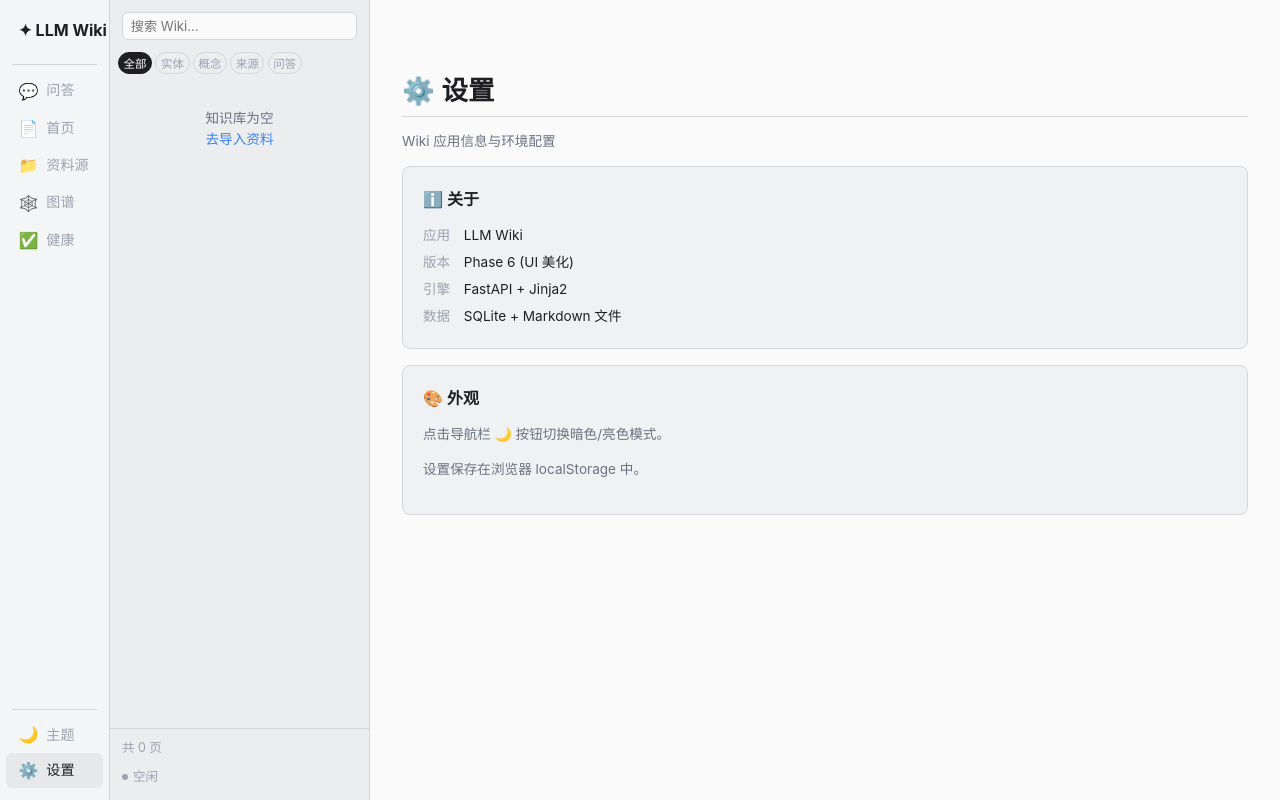
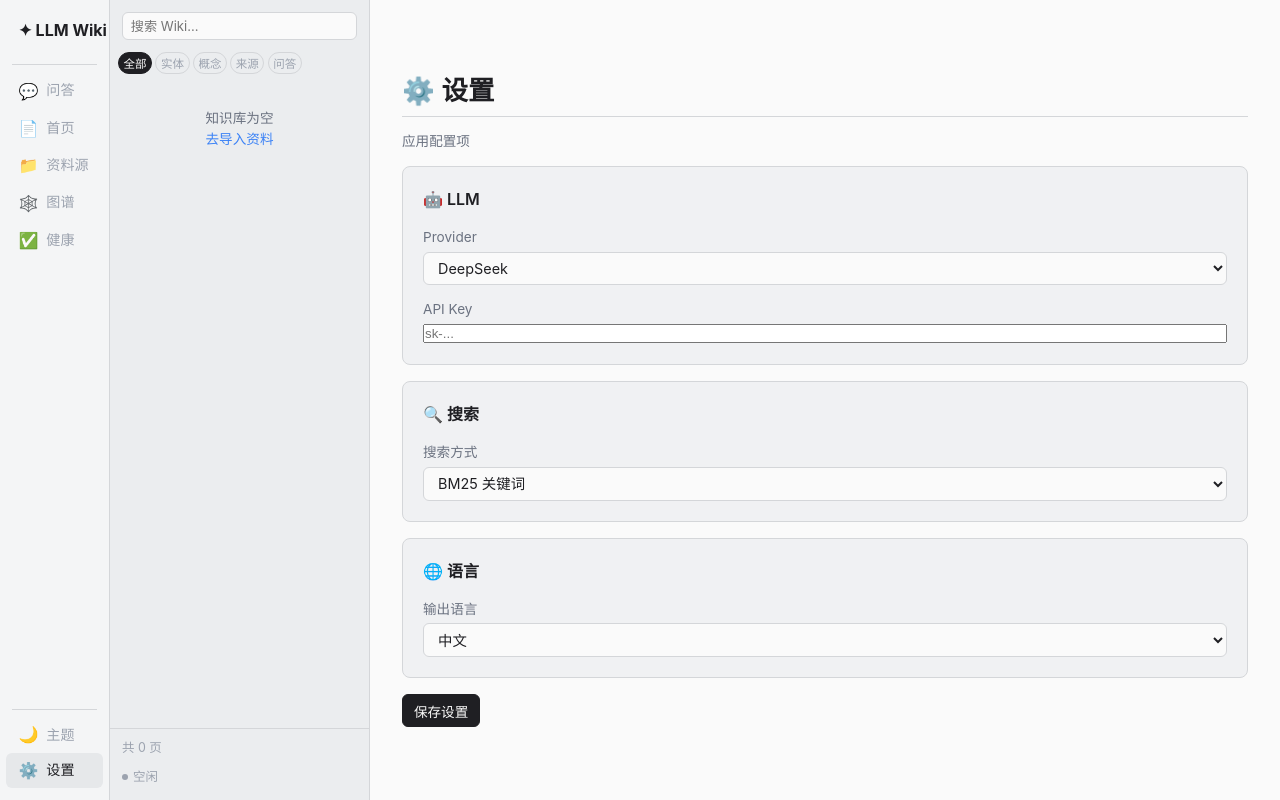
Before and after one commit to wuLa0702/llm_wiki_selfbuild, a FastAPI app: page /wiki/settings in a window 1280 px wide. Run offline with FastAPI, Linux system fonts and the light colour scheme; data that the repository does not hold is empty; some libraries are stand-ins or nearby versions.

Commit message:
feat(ui): Phase 6 Batch 1 — 最近访问侧边栏、导入重试、设置页面

```diff
--- a/src/api/routes/misc.py
+++ b/src/api/routes/misc.py
@@ -3,6 +3,7 @@ import logging
 
 from fastapi import APIRouter, Request
 from fastapi.responses import JSONResponse, RedirectResponse
+from pydantic import BaseModel
 
 from src.app_state import get_watcher, set_watcher
 from src.core.privacy import PrivacyManager
@@ -248,3 +249,47 @@ async def list_sources(page: int = 1, per_page: int = 50):
         per_page=per_page,
         total_pages=total_pages,
     )
+
+# ------------------------------------------------------------------
+# 用户设置（JSON 文件持久化）
+# ------------------------------------------------------------------
+import json
+
+SETTINGS_FILE = "user_settings.json"
+
+def _load_settings() -> dict:
+    try:
+        with open(SETTINGS_FILE, "r", encoding="utf-8") as f:
+            return json.load(f)
+    except (FileNotFoundError, json.JSONDecodeError):
+        return {}
+
+def _save_settings(data: dict) -> None:
+    with open(SETTINGS_FILE, "w", encoding="utf-8") as f:
+        json.dump(data, f, ensure_ascii=False, indent=2)
+
+
+class SettingsResponse(BaseModel):
+    """用户设置"""
+    llm_provider: str = "deepseek"
+    deepseek_api_key: str = ""
+    deepseek_model: str = "deepseek-v4-flash"
+    output_language: str = "zh"
+    search_method: str = "bm25"
+    theme: str = "light"
+
+
+@router.get("/v1/settings", response_model=SettingsResponse)
+async def get_settings():
+    """读取用户设置"""
+    saved = _load_settings()
+    defaults = SettingsResponse().model_dump()
+    defaults.update(saved)
+    return SettingsResponse(**defaults)
+
+
+@router.post("/v1/settings", response_model=SettingsResponse)
+async def save_settings(body: SettingsResponse):
+    """保存用户设置"""
+    _save_settings(body.model_dump())
+    return body
--- a/src/api/templates/wiki/settings.html
+++ b/src/api/templates/wiki/settings.html
@@ -5,30 +5,107 @@
 {% block content %}
 <section class="page-header">
   <h1>⚙️ 设置</h1>
-  <p class="text-secondary text-sm">Wiki 应用信息与环境配置</p>
+  <p class="text-secondary text-sm">应用配置项</p>
 </section>
 
-<div class="card">
-  <div class="card-header">ℹ️ 关于</div>
-  <div class="card-body">
-    <dl class="frontmatter-card">
-      <dt>应用</dt>
-      <dd>LLM Wiki</dd>
-      <dt>版本</dt>
-      <dd>Phase 6 (UI 美化)</dd>
-      <dt>引擎</dt>
-      <dd>FastAPI + Jinja2</dd>
-      <dt>数据</dt>
-      <dd>SQLite + Markdown 文件</dd>
-    </dl>
+<form id="settingsForm" onsubmit="saveSettings(event)">
+  <!-- LLM -->
+  <div class="card">
+    <div class="card-header">🤖 LLM</div>
+    <div class="card-body" style="display:grid; gap:0.75rem;">
+      <div>
+        <label class="text-sm text-secondary">Provider</label>
+        <select id="s_llm_provider" style="width:100%;margin-top:0.2rem;">
+          <option value="deepseek">DeepSeek</option>
+          <option value="ark">豆包 Ark</option>
+        </select>
+      </div>
+      <div>
+        <label class="text-sm text-secondary">API Key</label>
+        <input id="s_deepseek_api_key" type="password" placeholder="sk-..." style="width:100%;margin-top:0.2rem;">
+      </div>
+    </div>
   </div>
-</div>
 
-<div class="card">
-  <div class="card-header">🎨 外观</div>
-  <div class="card-body">
-    <p class="text-sm text-secondary">点击导航栏 <strong>🌙</strong> 按钮切换暗色/亮色模式。</p>
-    <p class="text-sm text-secondary">设置保存在浏览器 localStorage 中。</p>
+  <!-- 搜索 -->
+  <div class="card">
+    <div class="card-header">🔍 搜索</div>
+    <div class="card-body" style="display:grid; gap:0.75rem;">
+      <div>
+        <label class="text-sm text-secondary">搜索方式</label>
+        <select id="s_search_method" style="width:100%;margin-top:0.2rem;">
+          <option value="bm25">BM25 关键词</option>
+          <option value="hybrid">Hybrid 融合（需向量模型）</option>
+        </select>
+      </div>
+    </div>
   </div>
-</div>
+
+  <!-- 语言 -->
+  <div class="card">
+    <div class="card-header">🌐 语言</div>
+    <div class="card-body" style="display:grid; gap:0.75rem;">
+      <div>
+        <label class="text-sm text-secondary">输出语言</label>
+        <select id="s_output_language" style="width:100%;margin-top:0.2rem;">
+          <option value="zh">中文</option>
+          <option value="en">English</option>
+        </select>
+      </div>
+    </div>
+  </div>
+
+  <div style="display:flex; gap:0.5rem; margin-top:1rem;">
+    <button type="submit" class="btn btn-primary" id="saveBtn">保存设置</button>
+    <span id="saveMsg" class="text-sm text-muted" style="align-self:center;"></span>
+  </div>
+</form>
 {% endblock %}
+
+{% block scripts %}
+<script>
+async function loadSettings() {
+  try {
+    var r = await fetch('/v1/settings');
+    var data = await r.json();
+    document.getElementById('s_llm_provider').value = data.llm_provider || 'deepseek';
+    document.getElementById('s_deepseek_api_key').value = data.deepseek_api_key || '';
+    document.getElementById('s_search_method').value = data.search_method || 'bm25';
+    document.getElementById('s_output_language').value = data.output_language || 'zh';
+  } catch(e) {
+    document.getElementById('saveMsg').textContent = '加载设置失败';
+  }
+}
+
+async function saveSettings(e) {
+  e.preventDefault();
+  var btn = document.getElementById('saveBtn');
+  var msg = document.getElementById('saveMsg');
+  btn.disabled = true;
+  msg.textContent = '保存中…';
+  try {
+    var r = await fetch('/v1/settings', {
+      method: 'POST',
+      headers: {'Content-Type': 'application/json'},
+      body: JSON.stringify({
+        llm_provider: document.getElementById('s_llm_provider').value,
+        deepseek_api_key: document.getElementById('s_deepseek_api_key').value,
+        search_method: document.getElementById('s_search_method').value,
+        output_language: document.getElementById('s_output_language').value,
+      }),
+    });
+    if (r.ok) {
+      msg.textContent = '✓ 已保存';
+    } else {
+      msg.textContent = '保存失败';
+    }
+  } catch(e) {
+    msg.textContent = '保存失败: ' + e.message;
+  }
+  btn.disabled = false;
+  setTimeout(function() { msg.textContent = ''; }, 3000);
+}
+
+loadSettings();
+</script>
+{% endblock %}
--- a/static/js/base.js
+++ b/static/js/base.js
@@ -60,6 +60,44 @@ function showToast(message) {
   setTimeout(function() { toast.remove(); }, 3000);
 }
 
+/* ========================= 最近访问 ========================= */
+function recordPageVisit(path) {
+  if (!path) return;
+  try {
+    var recent = JSON.parse(localStorage.getItem("wikiRecentPages") || "[]");
+    // 去重：移除同路径
+    recent = recent.filter(function(p) { return p !== path; });
+    recent.unshift(path);
+    if (recent.length > 5) recent = recent.slice(0, 5);
+    localStorage.setItem("wikiRecentPages", JSON.stringify(recent));
+  } catch(e) {}
+}
+
+function renderRecentPages(container) {
+  try {
+    var recent = JSON.parse(localStorage.getItem("wikiRecentPages") || "[]");
+    if (!recent.length) return;
+    var html = '<div class="tree-section"><div class="tree-section-title" onclick="toggleTreeSection(this)">';
+    html += '<span class="chevron open">&#9654;</span> ';
+    html += '<span style="color:var(--accent-blue);">🕐 最近访问 (' + recent.length + ')</span></div>';
+    html += '<ul class="tree-items">';
+    for (var i = 0; i < recent.length; i++) {
+      var isActive = window.location.pathname === "/wiki/" + encodeURIComponent(recent[i]);
+      html += '<li class="tree-item"><a href="/wiki/' + encodeURIComponent(recent[i]) + '"' + (isActive ? ' class="active"' : "") + ">" + escapeHtml(recent[i]) + "</a></li>";
+    }
+    html += "</ul></div><div class=\"tree-section\"><div class=\"icon-bar-divider\" style=\"margin:0.25rem 0;\"></div></div>";
+    container.insertAdjacentHTML("afterbegin", html);
+  } catch(e) {}
+}
+
+// 页面加载时记录当前访问
+(function() {
+  var match = window.location.pathname.match(/^\/wiki\/(.+)/);
+  if (match) {
+    recordPageVisit(decodeURIComponent(match[1]));
+  }
+})();
+
 /* ========================= 知识树加载 ========================= */
 async function loadTree() {
   var container = document.getElementById("tree-content");
@@ -76,6 +114,9 @@ async function loadTree() {
       document.getElementById("tree-stats").textContent = "共 0 页";
       return;
     }
+
+    // 最近访问（顶部）
+    renderRecentPages(container);
 
     // 按类型分组
     var groups = {};
```
Also changed, not shown: src/api/templates/import.html (+32 -2 lines).
